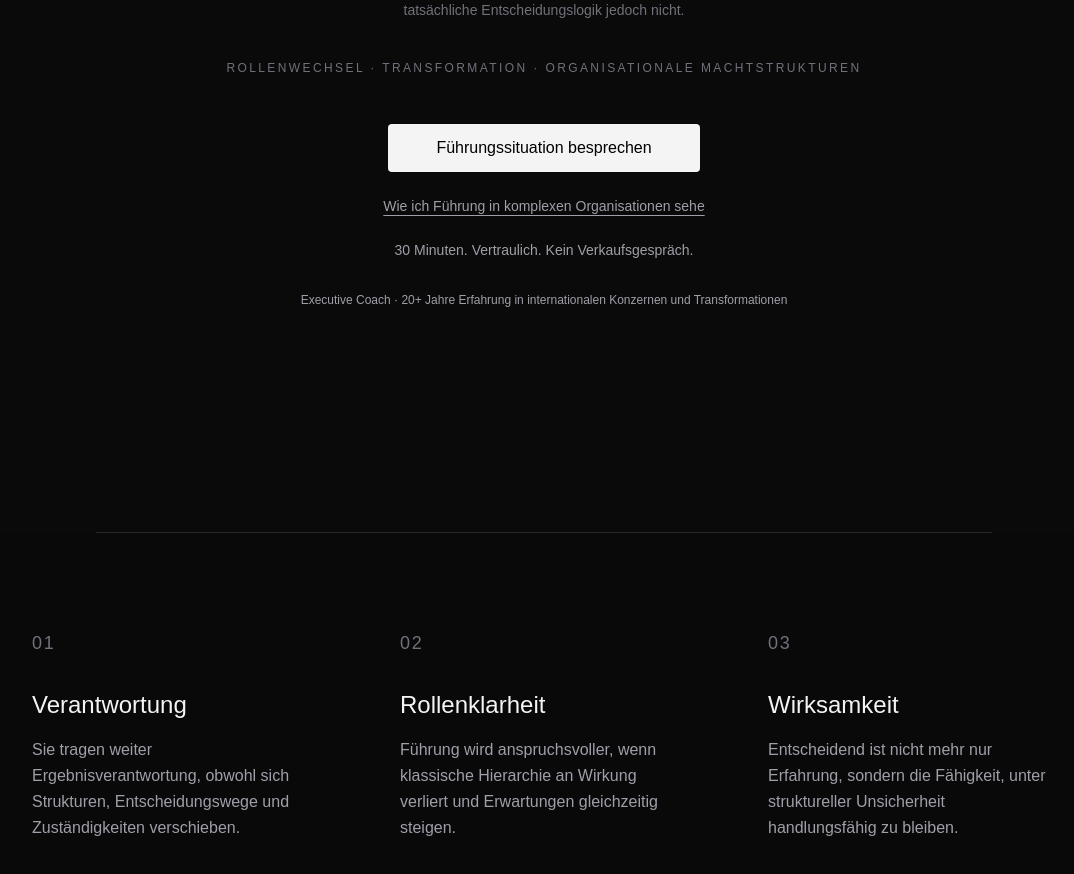
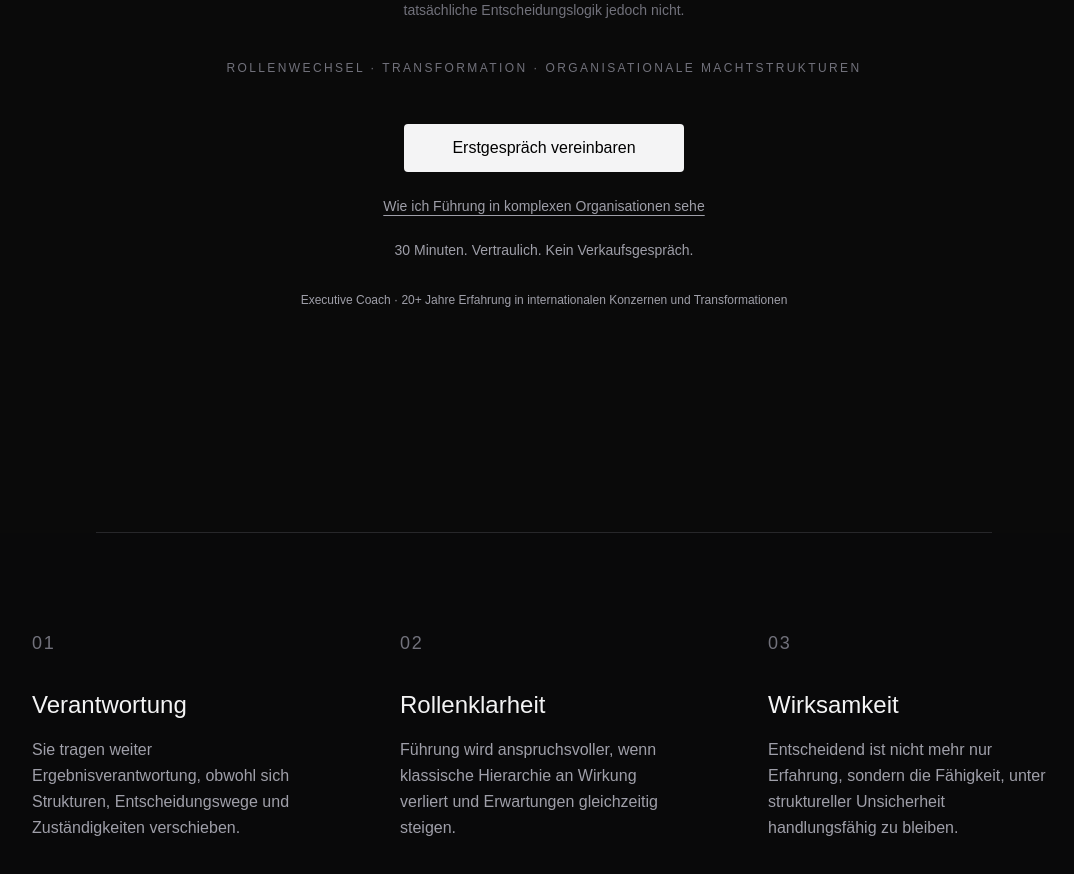
Before and after one commit to wolfgangtietz/coaching-landing, a Next.js app: page / in a window 1280 px wide. Shown: the part 844-1718 px from the top of the page, without its empty margins (96-1170 px from the left). Built offline with nearby package versions, Linux system fonts and the light colour scheme.

Commit message:
refine hero CTA

```diff
--- a/app/page.tsx
+++ b/app/page.tsx
@@ -80,7 +80,7 @@ export default function Home() {
     href="#booking"
     className="bg-zinc-100 text-black px-12 py-3 rounded-sm text-base font-medium hover:bg-white hover:-translate-y-[1px] transition-all"
   >
-    Führungssituation besprechen
+    Erstgespräch vereinbaren
   </a>
   <a
     href="#perspektiven"
--- a/app/session/page.tsx
+++ b/app/session/page.tsx
@@ -18,7 +18,7 @@ den nächsten Coachingtermin vereinbaren.
         </p>
       </section>
 
-      <section className="max-w-4xl mx-auto border-t border-zinc-900 pt-12">
+      <section className="max-w-4xl mx-auto pt-12">
         <iframe
           src="https://cal.meetergo.com/wolfgangtietz/60-min-coaching"
           style={{ width: "100%", height: "900px", border: "none" }}
```
